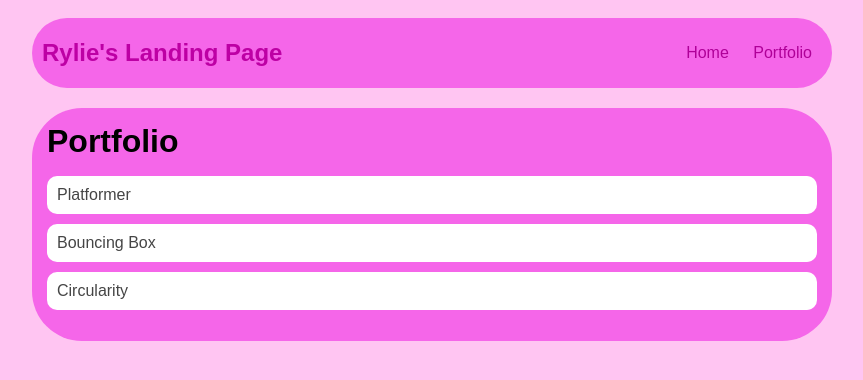
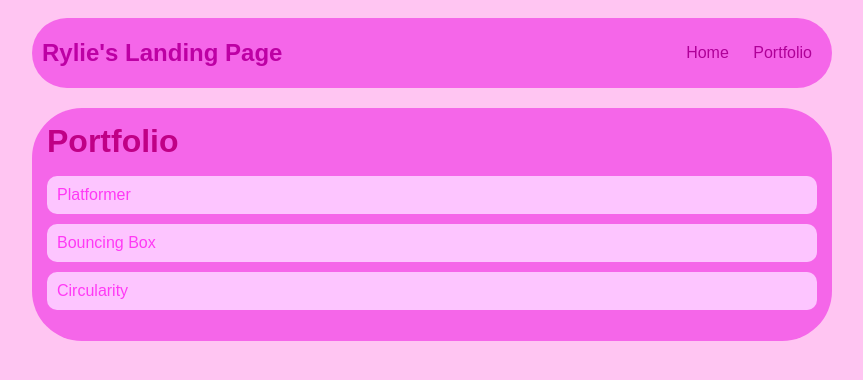
Before and after one commit to ryliestockton/ryliestockton.github.io, a plain HTML site: page portfolio.html in a window 1280 px wide. Shown: the whole page, without its empty margins (208-1071 px from the left). Drawn offline with Linux system fonts and the light colour scheme.

Commit message:
add portfolio.html file

```diff
--- a/style.css
+++ b/style.css
@@ -66,7 +66,7 @@ h2, h3 {
 }
  /* portfolio styles */
  .content h1 {
-    color: black;
+    color: rgb(192, 0, 134);
 }
 
 #portfolio {
@@ -75,19 +75,19 @@ h2, h3 {
 }
 
 #portfolio li {
-    background: #fff;
+    background: #fdc5ff;
     padding: 10px;
     border-radius: 10px;
     margin-bottom: 10px;
 }
 
 #portfolio li:hover {
-    background: #eee;
+    background: #ff61e7;
 }
 
 #portfolio a {
     text-decoration: none;
-    color: #454545;
+    color: #ff39f5;
 }
    /* responsive web design */
    @media screen and (min-width: 120px) and (max-width: 1080px) {
```
